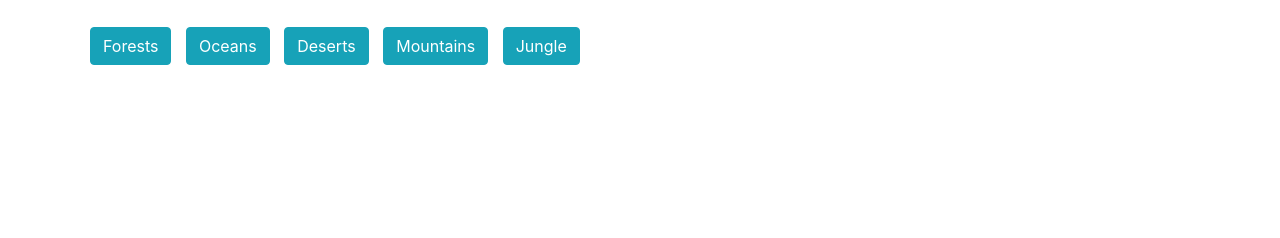
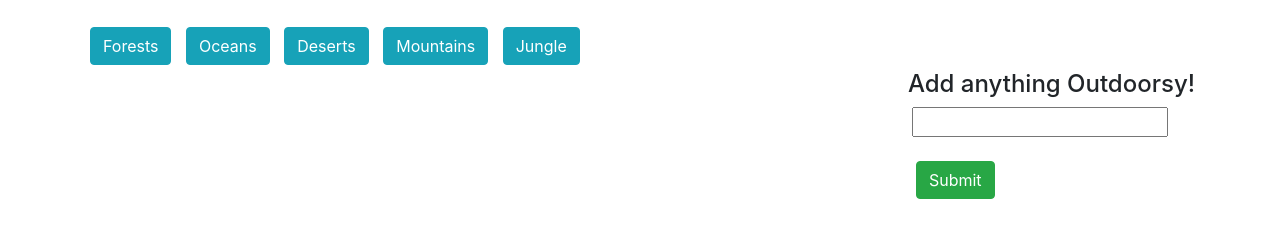
Before and after one commit to jstrub90/GIFTastic, a plain HTML site: page index.html in a window 1280 px wide. Shown: the part 360-598 px from the top of the page. Drawn offline with nearby package versions, Linux system fonts and the light colour scheme.

Commit message:
added search and submit button

```diff
--- a/index.html
+++ b/index.html
@@ -24,6 +24,17 @@
             <button class="btn btn-info landscape" data-name="Mountains" style="margin: 5px;">Mountains</button>
             <button class="btn btn-info landscape" data-name="Jungle" style="margin: 5px;">Jungle</button>
         </div>
+        <div id="gifs" style="float:left">
+
+        </div>
+        <div style="float:right;">
+            <h4>Add anything Outdoorsy!</h4>
+            <form id="gif-form">
+                <label for="gif-input"></label>
+                <input type="text" value="" id="gif-input"><br><br>
+                <input type="submit" name="Button" class="btn btn-success" id="theButton" style="margin-left:8px">
+            </form>
+        </div>
     </div>
 </body>
 </html>
```
